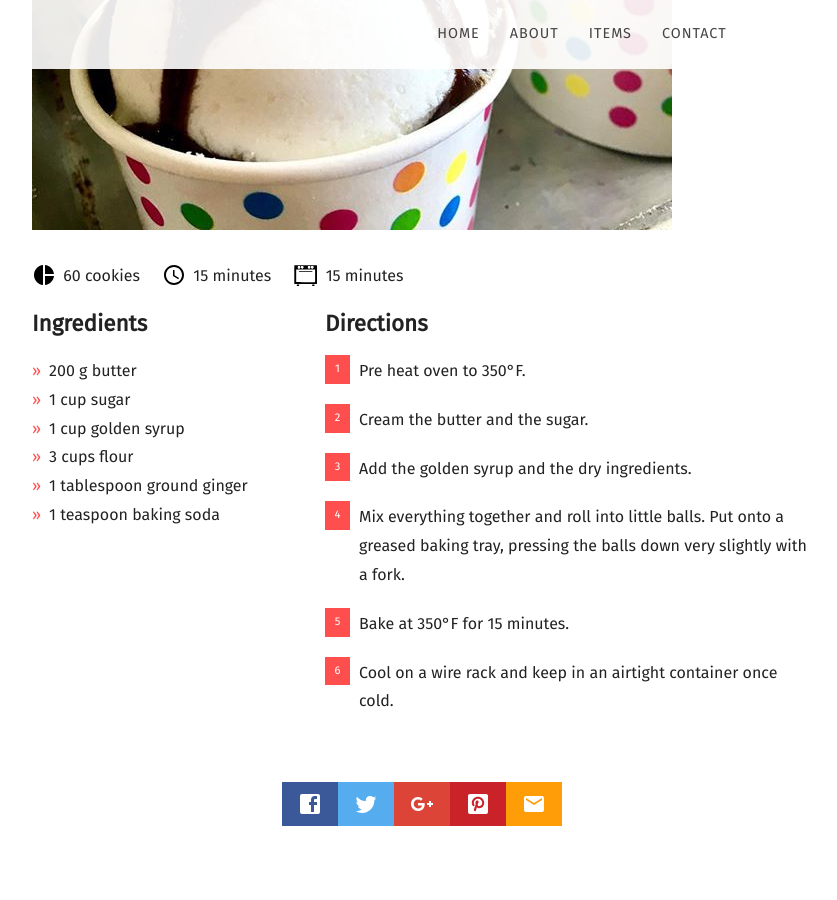
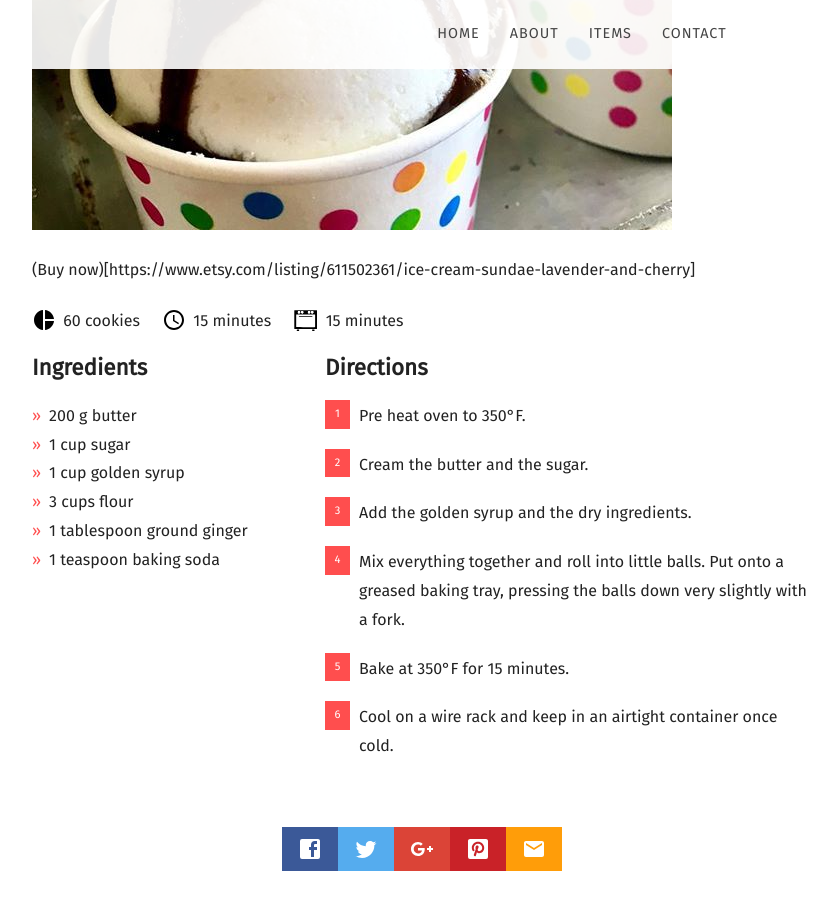
Before and after one commit to scrubsoutlet/scrubsoutlet.github.io, a Jekyll site: the page built from _posts/2017-01-05-gingernut-cookies.md, in a window 1280 px wide and 900 px high, scrolled down 1565 px. Shown: the whole window, without its empty margins (58-895 px from the left). Built offline with Jekyll 4.4.1, drawn with Linux system fonts in a browser that asks for light colours; nearby versions of some CDN libraries; some web fonts are replaced.

Commit message:
Updated '_posts/2017-01-05-gingernut-cookies.md' via CloudCannon

```diff
--- a/_posts/2017-01-05-gingernut-cookies.md
+++ b/_posts/2017-01-05-gingernut-cookies.md
@@ -26,3 +26,5 @@ recipe:
 Ice cream, you scream, because this is a bath bomb!!!! Scented with lavender and natural cherry extract; then topped with goat milk soap "hot fudge" and sprinkles!
 
 ![Ice cream bath bomb](/images/ice-cream.jpg)
+
+(Buy now)[https://www.etsy.com/listing/611502361/ice-cream-sundae-lavender-and-cherry]
```
